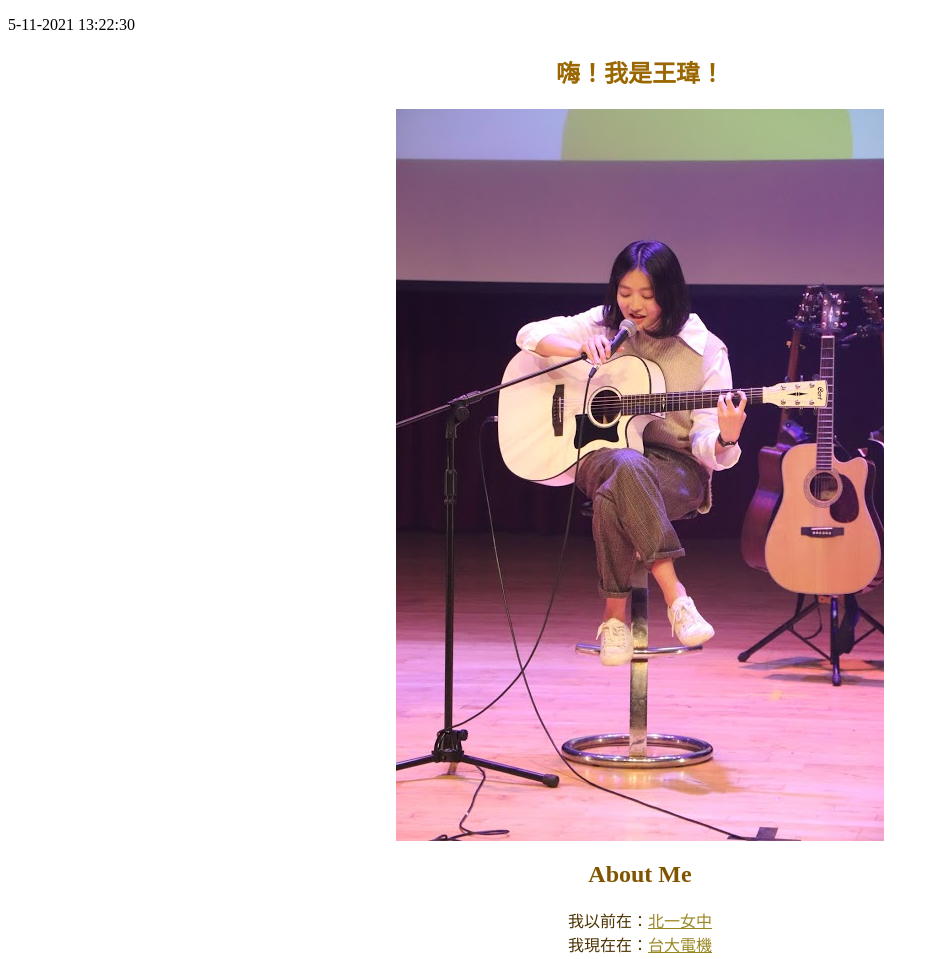
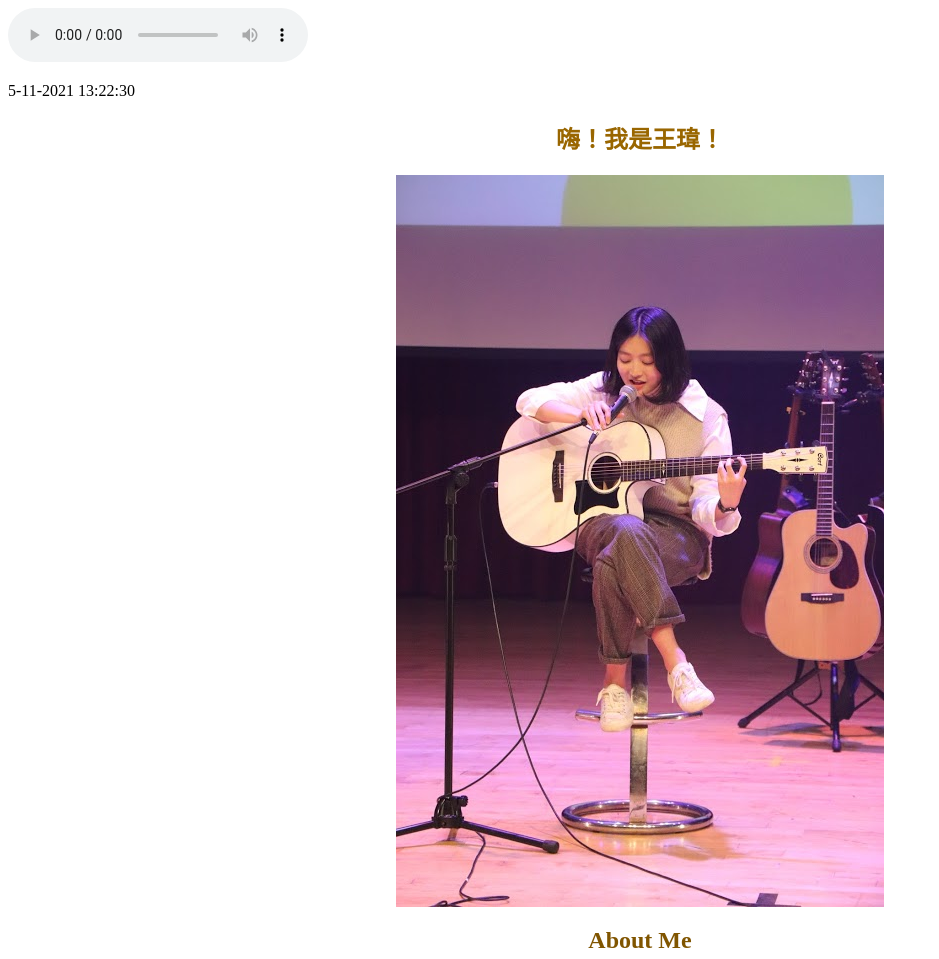
Before and after one commit to WEIoct/WEIoct.github.io, a plain HTML site: page index.html in a window 1280 px wide. Shown: the top 959 px of the page, without its empty margins (0-939 px from the left). Drawn offline with Linux system fonts and the light colour scheme.

Commit message:
Update index.html

```diff
--- a/index.html
+++ b/index.html
@@ -29,7 +29,7 @@
     <link rel="shortcut icon" type="image/png" href="photo/smile.png"/>
 </head>
 <body onload="time()">
-<audio src = "music/Chillout-downtempo-music-loop.mp3" autoplay loop>
+<audio src = "music/Chillout-downtempo-music-loop.mp3" controls loop>
     <p>If you are reading this, it is because your browser does not support the audio element.</p>
 </audio>
 
```
